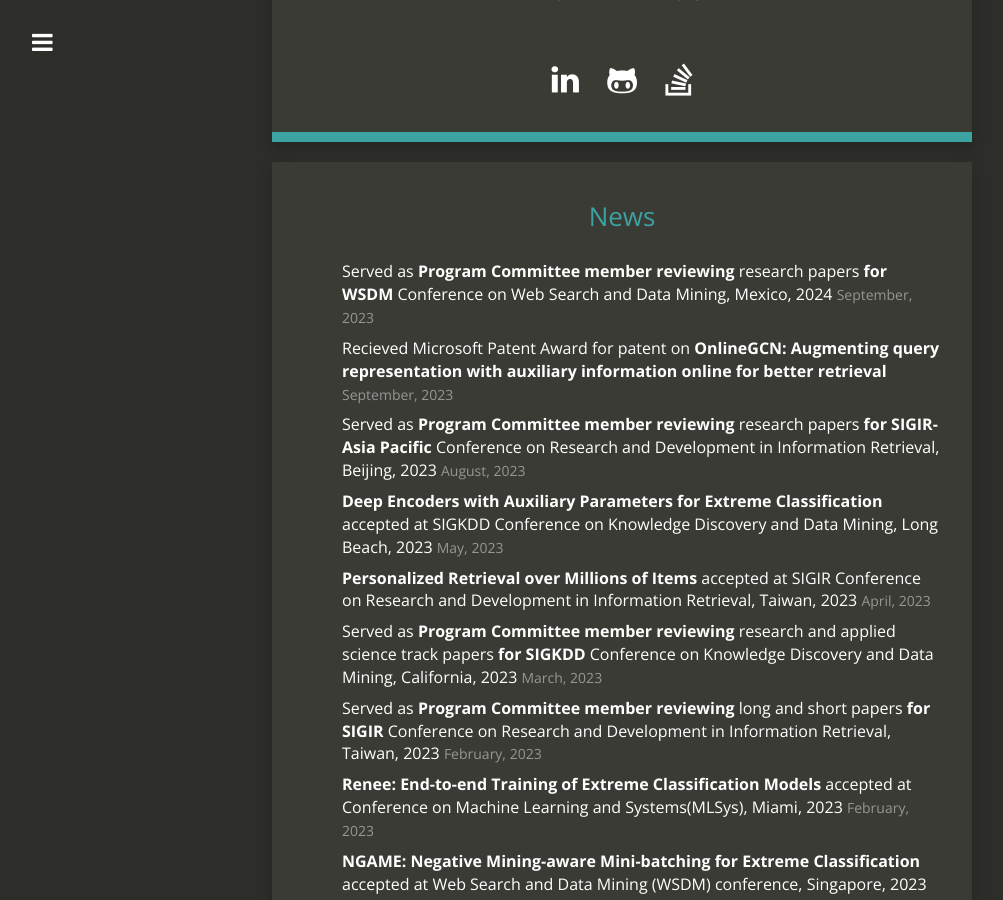
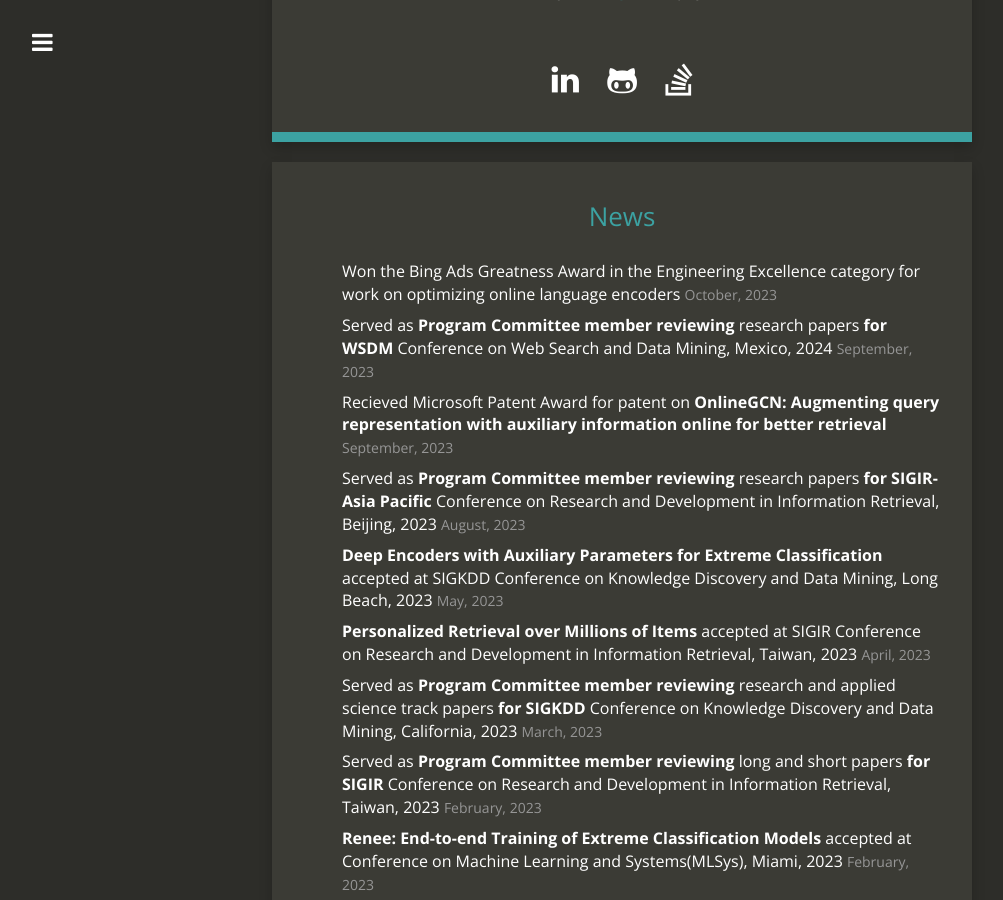
Before and after one commit to DeepakSaini119/DeepakSaini119.github.io, a Jekyll site: the page built from index.html, in a window 1280 px wide and 900 px high, scrolled down 556 px. Shown: the whole window, without its empty margins (18-1021 px from the left). Built offline with Jekyll 4.4.1, drawn with Linux system fonts in a browser that asks for light colours; nearby versions of some CDN libraries.

Commit message:
Add greatness award

```diff
--- a/index.html
+++ b/index.html
@@ -31,6 +31,12 @@
 
             <div>
                 <ul>
+                    <li>
+                        Won the Bing Ads Greatness Award in the Engineering Excellence category for work on optimizing online language encoders
+                        <small style="font-size: 14px;margin-top: -10px;padding-top: 0px;color: #969696;"}>October, 2023</small>
+                    </li>
+                    <br style="display: block;content: '';margin-top: 8px;">
+
                     <li>
                         Served as <b>Program Committee member reviewing</b> research papers <b>for WSDM</b> Conference on Web Search and Data Mining, Mexico, 2024
                         <small style="font-size: 14px;margin-top: -10px;padding-top: 0px;color: #969696;"}>September, 2023</small>
```
